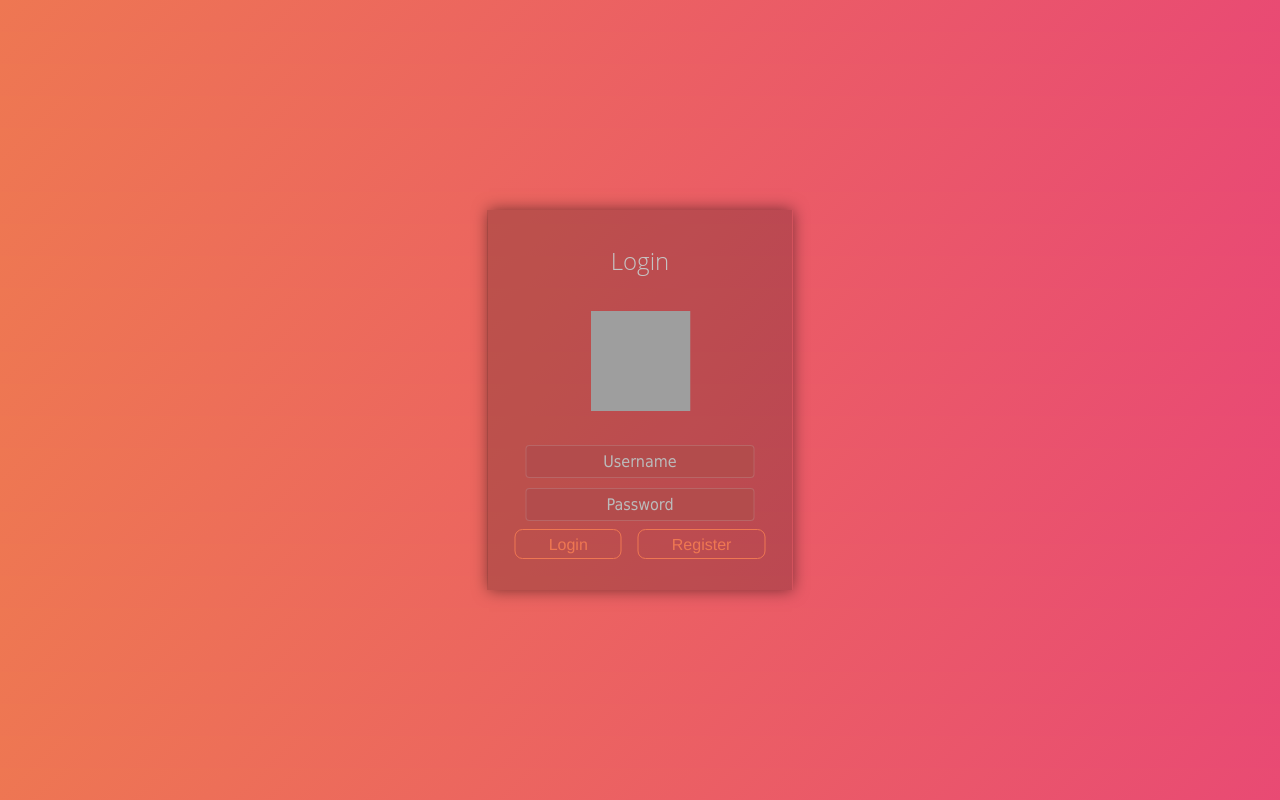
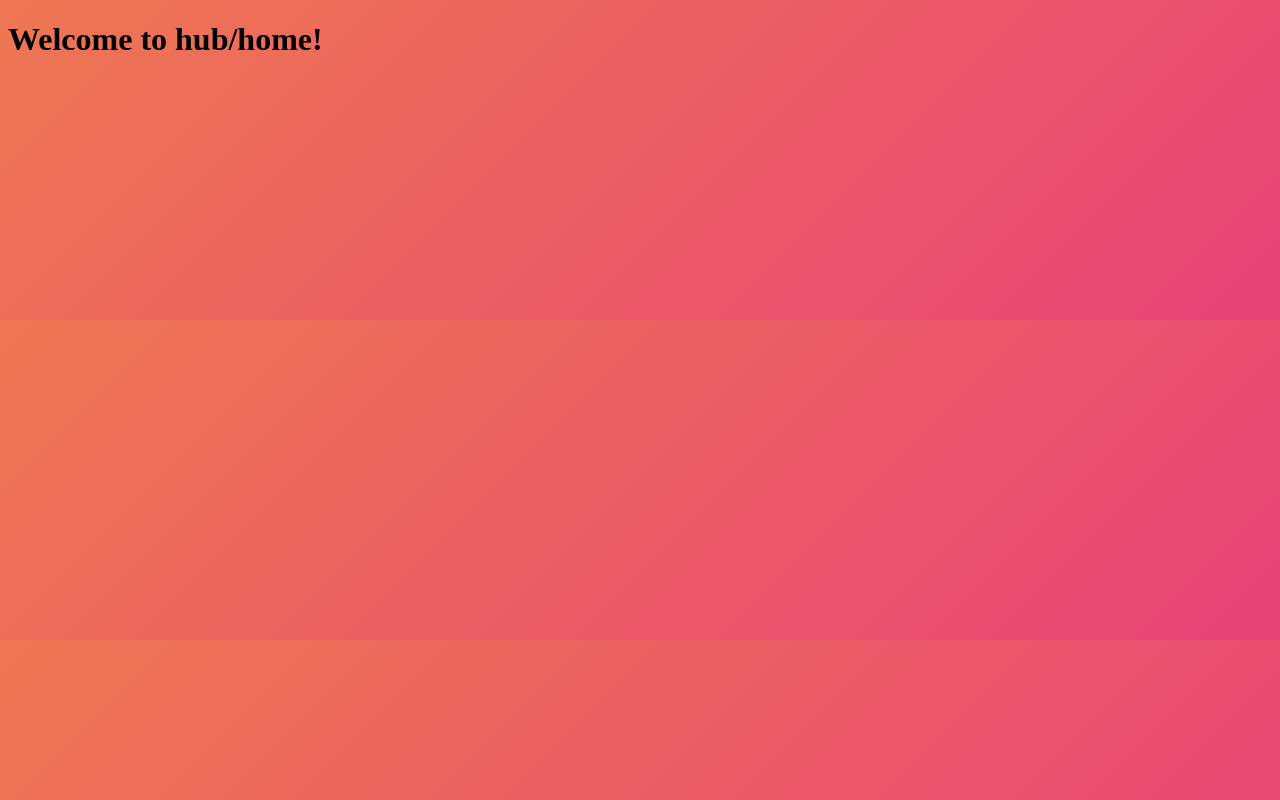
Before and after one commit to TrellixVulnTeam/WebchatWebsite_TWQW, a React (Create React App) app in the folder client/: page /hub/home in a window 1280 px wide. Built offline with nearby package versions, Linux system fonts and the light colour scheme; grey boxes are pictures that could not be loaded.

Commit message:
add react-dom-router and set default routes.

```diff
--- a/client/package.json
+++ b/client/package.json
@@ -8,6 +8,7 @@
     "@testing-library/user-event": "^13.5.0",
     "react": "^17.0.2",
     "react-dom": "^17.0.2",
+    "react-router-dom": "^6.2.2",
     "react-scripts": "5.0.0",
     "web-vitals": "^2.1.4"
   },
--- a/client/src/App.js
+++ b/client/src/App.js
@@ -42,7 +42,6 @@ class App extends React.Component {
   render() {
 
     return (
-      <>
       <div className="login-box">
       <br/> <h1 type="title">Login</h1> <br/>
       <form acceptCharset="UTF-8">
@@ -72,7 +71,6 @@ class App extends React.Component {
         <p>{this.state.APIResponce}</p>
         </form>
       </div>
-      </>
     );
   }
 }
--- /dev/null
+++ b/client/src/hub/home.js
@@ -0,0 +1,19 @@
+import * as React from "react";
+import style from '../core/styles/login.css'
+class Home extends React.Component {
+    constructor(props)  {
+      super(props);
+      this.state = {
+      };
+    }
+
+    render()    {
+    return (
+        <>
+        <div>
+        <h1>Welcome to hub/home!</h1>
+        </div>
+        </>
+    )};
+};
+export default Home;
--- a/client/src/index.js
+++ b/client/src/index.js
@@ -1,10 +1,19 @@
 import React from 'react';
 import ReactDOM from 'react-dom';
 import App from './App';
+import Home from './hub/home'
+import { BrowserRouter, Routes, Route, link } from 'react-router-dom';
+
+const routs = (
+  <BrowserRouter>
+    <Routes>
+        <Route exact path="/" element={<App/>} />
+        <Route exact path="hub/home" element={<Home/>}/>
+    </Routes>
+  </BrowserRouter>
+);
 
 ReactDOM.render(
-  <React.StrictMode>
-    <App />
-  </React.StrictMode>,
+    routs,
   document.getElementById('root')
 );
```
Also changed, not shown: client/src/core/styles/home.css (added), 1 other file (tests, documents, lock files or other folders).
